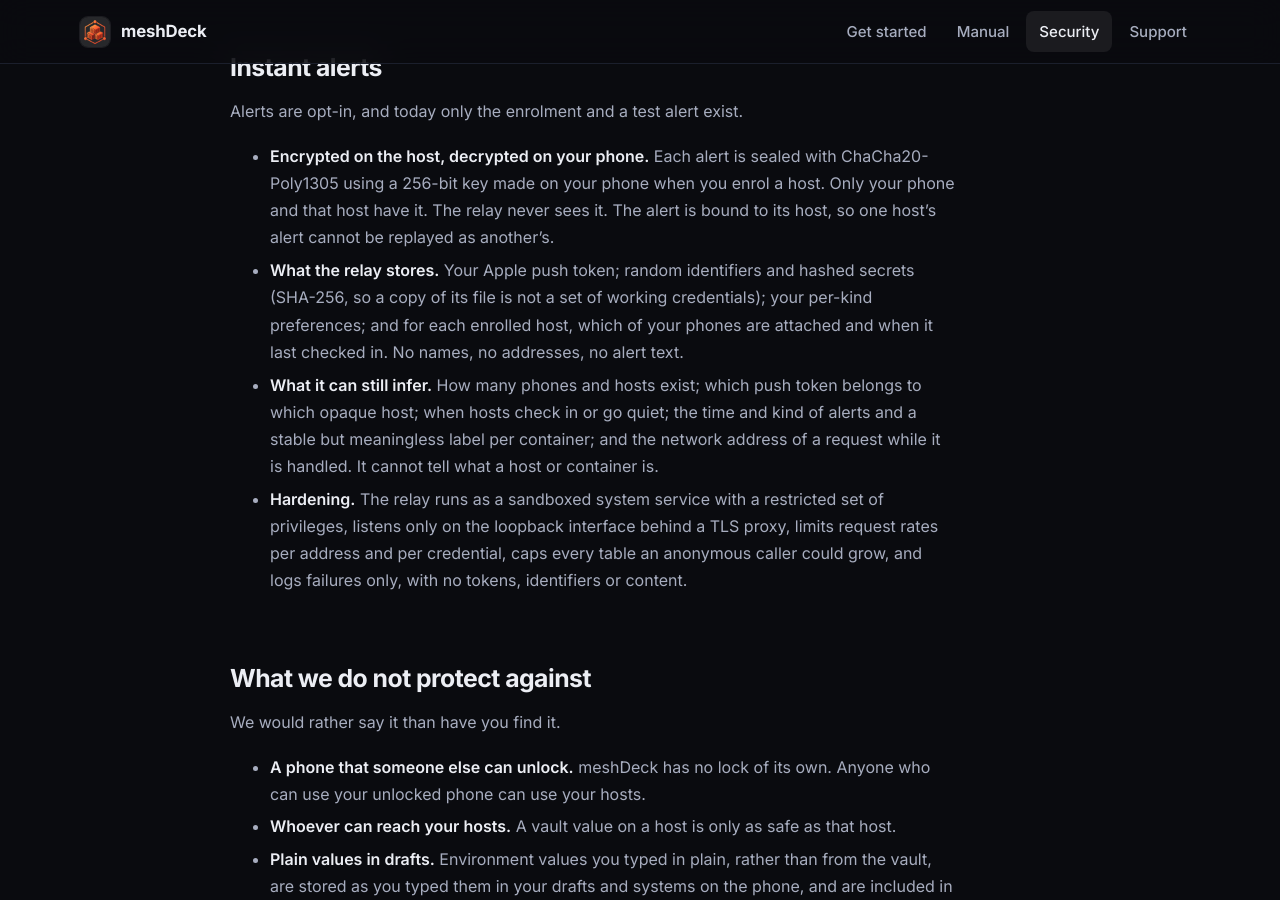
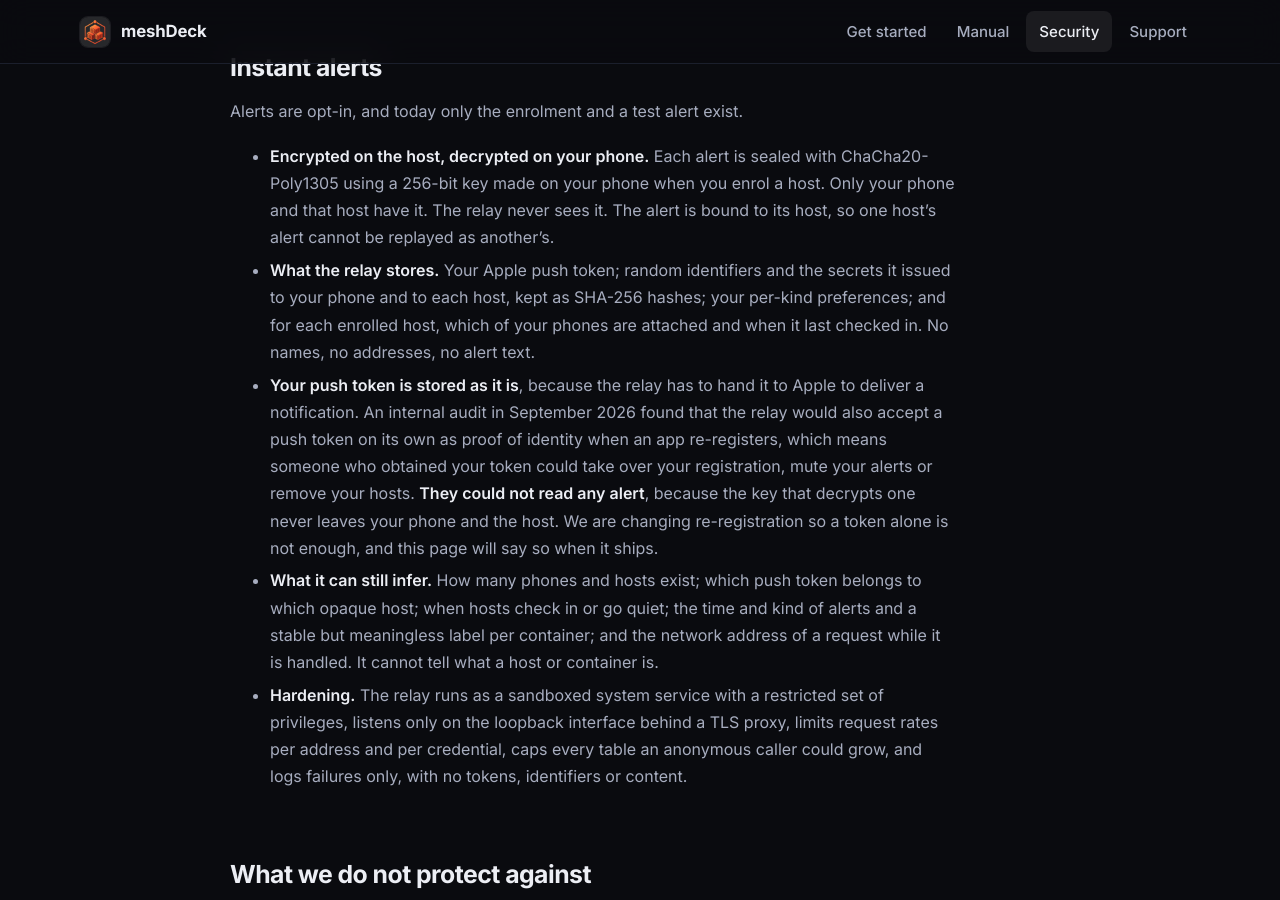
Before and after one commit to AG-Studio-Apps/meshdeck-docs, a Jekyll site: the page built from security/index.md, in a window 1280 px wide and 900 px high, scrolled down 2272 px. Built offline with Jekyll 4.4.1, drawn with Linux system fonts in a browser that asks for light colours.

Commit message:
Security and privacy pages: correct the claim that a copy of the relay's store is not a set of credentials
An internal audit found the relay accepts an APNs device token alone as proof
of identity on re-registration, and stores that token in the clear, so the
parenthetical was false. State it plainly, say what it does and does not let
an attacker do, and say we are fixing it.

Co-Authored-By: Claude Opus 5 (1M context) <noreply@anthropic.com>

```diff
--- a/security/index.md
+++ b/security/index.md
@@ -39,7 +39,8 @@ A vault value leaves the Keychain **only at deploy, and only to the host you dep
 Alerts are opt-in, and today only the enrolment and a test alert exist.
 
 - **Encrypted on the host, decrypted on your phone.** Each alert is sealed with ChaCha20-Poly1305 using a 256-bit key made on your phone when you enrol a host. Only your phone and that host have it. The relay never sees it. The alert is bound to its host, so one host's alert cannot be replayed as another's.
-- **What the relay stores.** Your Apple push token; random identifiers and hashed secrets (SHA-256, so a copy of its file is not a set of working credentials); your per-kind preferences; and for each enrolled host, which of your phones are attached and when it last checked in. No names, no addresses, no alert text.
+- **What the relay stores.** Your Apple push token; random identifiers and the secrets it issued to your phone and to each host, kept as SHA-256 hashes; your per-kind preferences; and for each enrolled host, which of your phones are attached and when it last checked in. No names, no addresses, no alert text.
+- **Your push token is stored as it is**, because the relay has to hand it to Apple to deliver a notification. An internal audit in September 2026 found that the relay would also accept a push token on its own as proof of identity when an app re-registers, which means someone who obtained your token could take over your registration, mute your alerts or remove your hosts. **They could not read any alert**, because the key that decrypts one never leaves your phone and the host. We are changing re-registration so a token alone is not enough, and this page will say so when it ships.
 - **What it can still infer.** How many phones and hosts exist; which push token belongs to which opaque host; when hosts check in or go quiet; the time and kind of alerts and a stable but meaningless label per container; and the network address of a request while it is handled. It cannot tell what a host or container is.
 - **Hardening.** The relay runs as a sandboxed system service with a restricted set of privileges, listens only on the loopback interface behind a TLS proxy, limits request rates per address and per credential, caps every table an anonymous caller could grow, and logs failures only, with no tokens, identifiers or content.
 
```
Also changed, not shown: privacy/index.md (+1 -1 lines).
